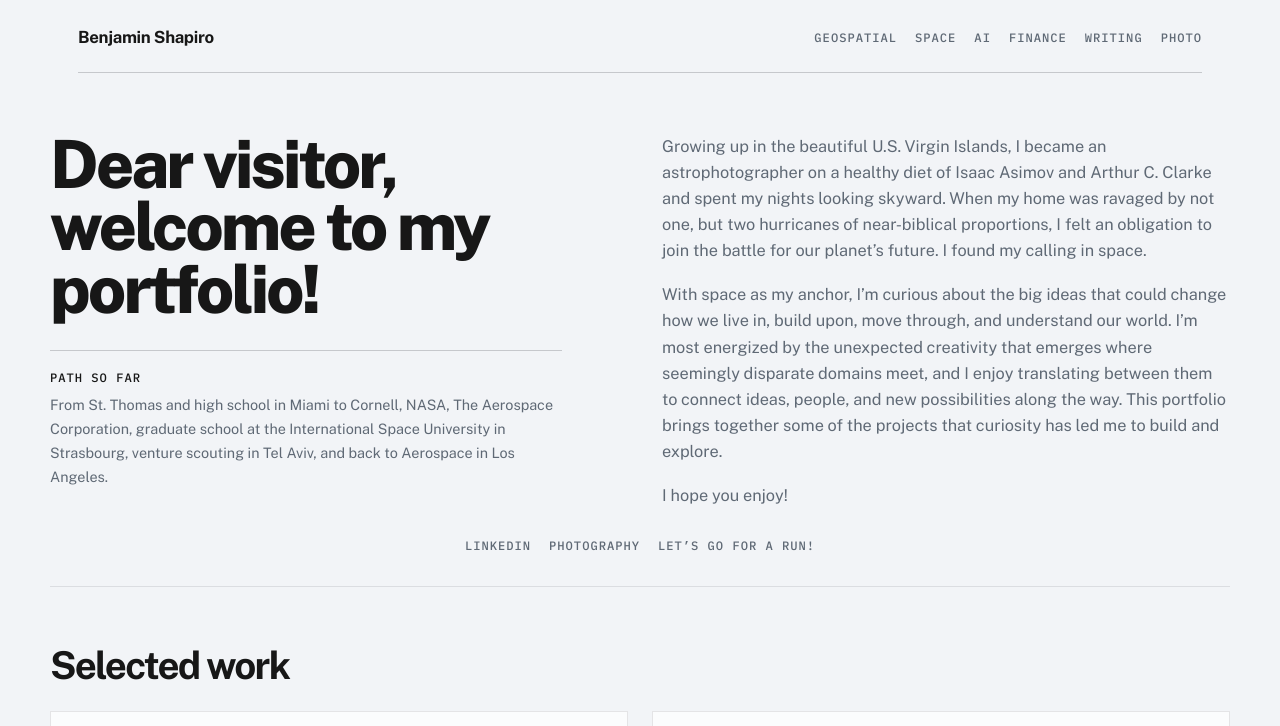
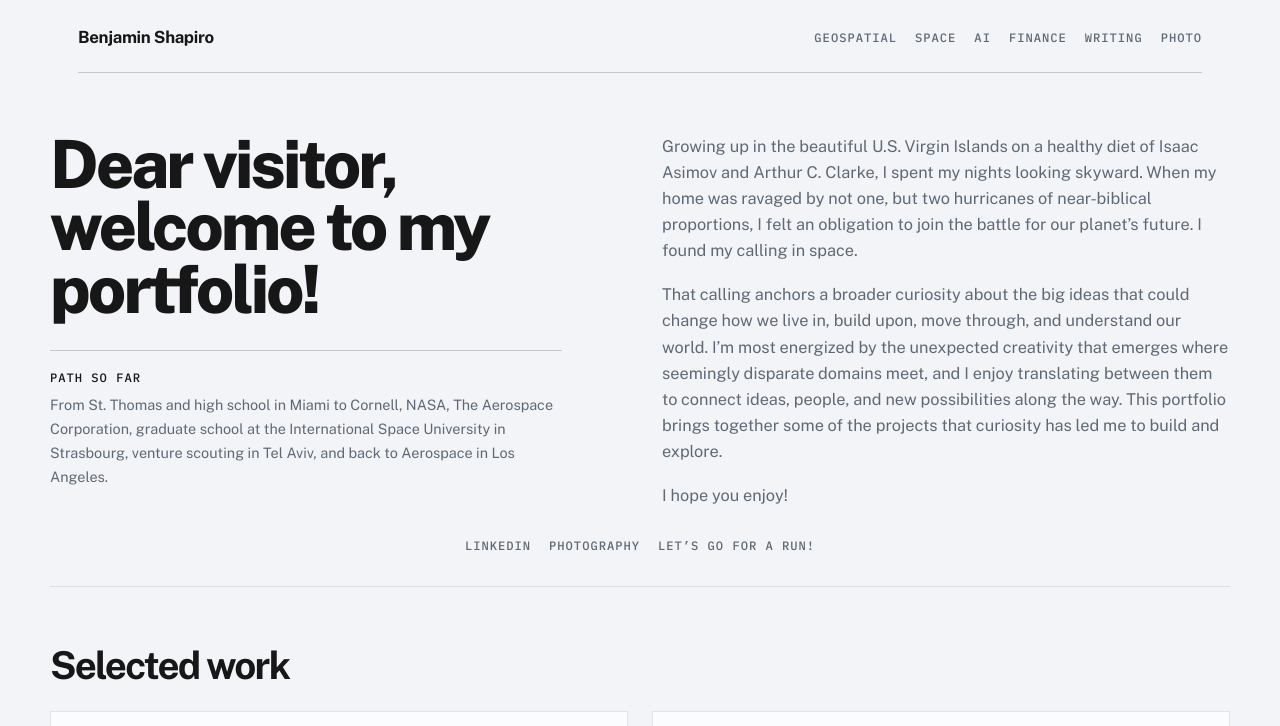
Before and after one commit to benjamin-shapiro/benjamin-shapiro.github.io, a Jekyll site: the page built from _pages/home.md, in a window 1280 px wide and 900 px high, cut to the strip 0-726 px from the top of the window. Built offline with Jekyll 4.4.1, drawn with Linux system fonts in a browser that asks for light colours.

```diff
--- a/_pages/home.md
+++ b/_pages/home.md
@@ -13,13 +13,13 @@ description: Benjamin Shapiro's portfolio of curiosity-driven projects spanning
 
   <div class="hero__body">
     <p>
-      Growing up in the beautiful U.S. Virgin Islands, I became an astrophotographer on a healthy
-      diet of Isaac Asimov and Arthur C. Clarke and spent my nights looking skyward. When my home was
+      Growing up in the beautiful U.S. Virgin Islands on a healthy diet of Isaac Asimov and Arthur C.
+      Clarke, I spent my nights looking skyward. When my home was
       ravaged by not one, but two hurricanes of near-biblical proportions, I felt an obligation
       to join the battle for our planet’s future. I found my calling in space.
     </p>
     <p>
-      With space as my anchor, I’m curious about the big ideas that could change how we live in,
+      That calling anchors a broader curiosity about the big ideas that could change how we live in,
       build upon, move through, and understand our world. I’m most energized by the unexpected
       creativity that emerges where seemingly disparate domains meet, and I enjoy translating
       between them to connect ideas, people, and new possibilities along the way. This portfolio
```
Also changed, not shown: _pages/finance.md (+6 -3 lines).
